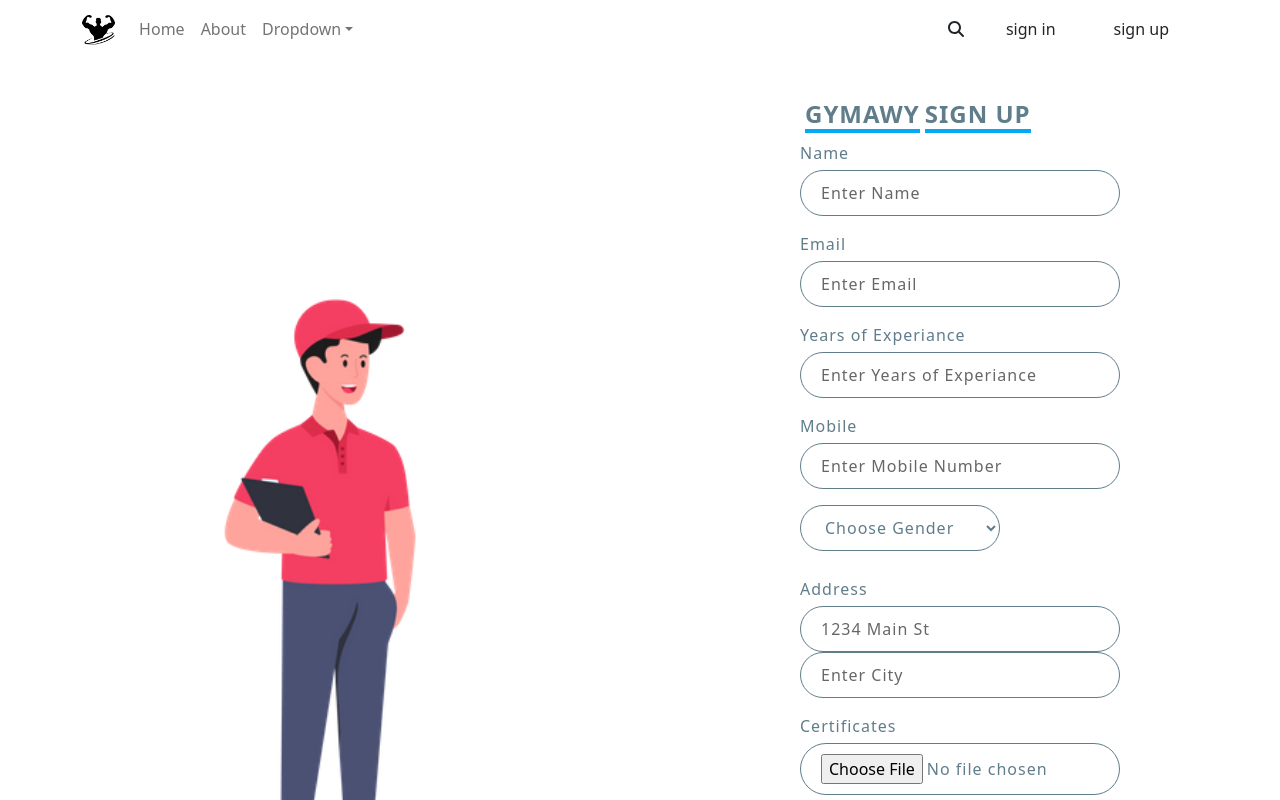
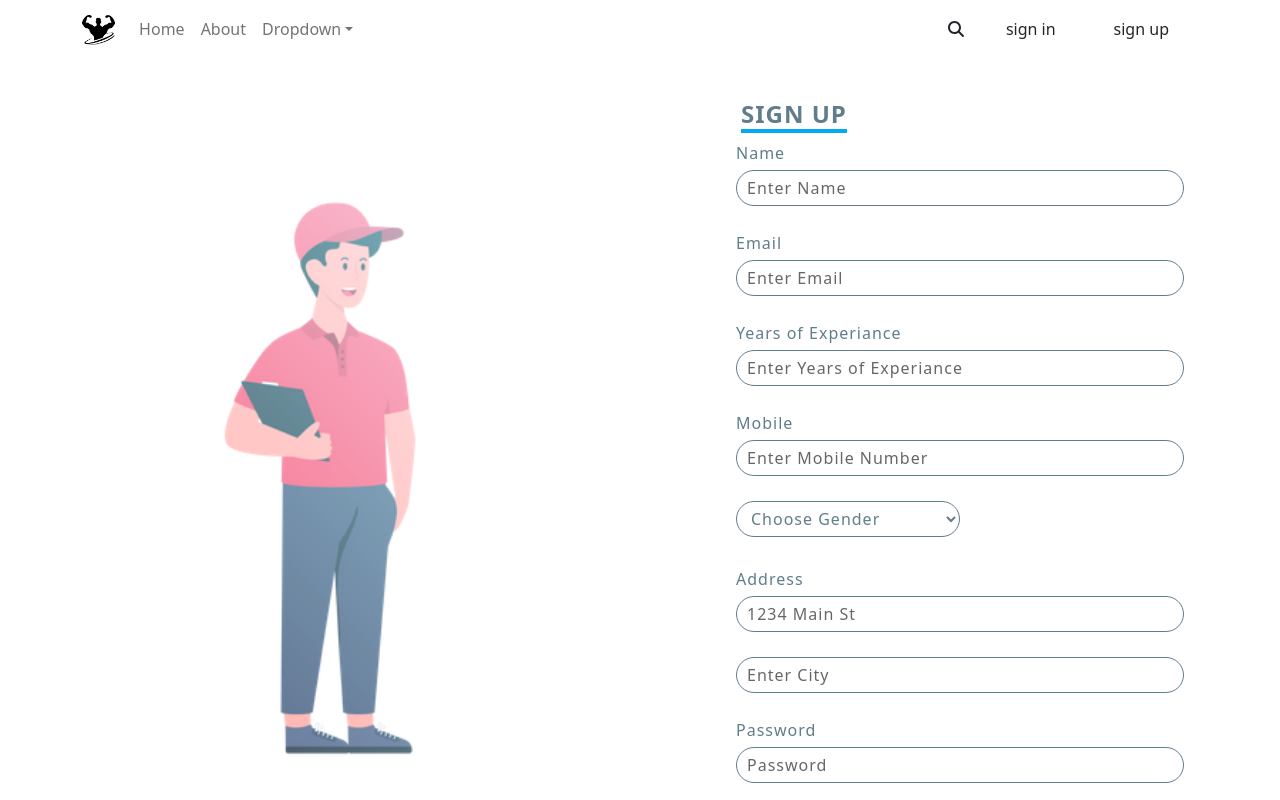
Before and after one commit to mansouryoussef286/CoachingApp-FrontEnd, a React (Create React App) app: page /coachsignup in a window 1280 px wide. Shown: the top 800 px of the page. Built offline with nearby package versions, Linux system fonts and the light colour scheme.

Commit message:
edit styling

```diff
--- a/src/components/coachsignup/CoachSignUpp.jsx
+++ b/src/components/coachsignup/CoachSignUpp.jsx
@@ -70,28 +70,28 @@ export const CoachSignUpp = () => {
         console.log(register);
 
         if(register.Name=="" || register.Name== null)
-        name="Enter Name";
+        name="Please enter Name";
         if(register.Email=="" || register.Email== null)
-        email="enter Email";
+        email="Please enter Email";
         if(register.YearsofExperiance=="" || register.YearsofExperiance== null)
-        YearsofExperiance="enter Years";
+        YearsofExperiance="Please enter Years";
         if(register.Mobile=="" || register.Mobile== null)
-        mobile="enter mobile";
+        mobile="Please enter mobile";
         if(register.gender=="" || register.gender== null )
         gender="Choose Gender";
         if(register.street=="" || register.street== null)
-        street="enter sterrt";
+        street="Please enter street";
         if(register.City=="" || register.City== null)
-        city="enter City";
+        city="Please enter City";
 
         if(register.Certificates=="" || register.Certificates== null)
         Certificates="Uplode Certificates";
         if(register.Images=="" || register.Images== null)
         Images="Uplode Images";
         if(register.Pass=="" || register.Pass== null)
-        pass="enter password";
+        pass="Please enter password";
         if(register.ConfPass=="" || register.ConfPass== null)
-        conpass="enter confirm password";
+        conpass="Please enter confirm password";
 
         if(register.Pass!=register.ConfPass)
         conpass="Password and confirm password must be the same";
@@ -115,22 +115,6 @@ export const CoachSignUpp = () => {
 
     }
 
-    const changeColor = ()=>{
-        if(window.scrollY >100){
-            setColor(true);
-        }else{
-            setColor(false);
-        }
-    }
-
-    useEffect(()=>{
-        window.addEventListener('scroll', changeColor);
-        // console.log('event listener added');
-    },[]
-
-    //Navbar
-
-    )
     return (
         <>
         <section className='coachSignupContainer '>
@@ -139,7 +123,6 @@ export const CoachSignUpp = () => {
             </div>
             <div className='cont'>
                 <div className='formB'>
-                    <h2>Gymawy</h2>
                     <h2>Sign Up</h2>
                     <form className='height=h-100' action="">
                             <div className='inputB'>
@@ -153,7 +136,7 @@ export const CoachSignUpp = () => {
                                     onChange={handlerInput}
                                     />
                             </div>
-                            <p className='registerError'>{errors.NameError}</p>
+                            <span className='registerError'>{errors.NameError}</span>
 
                             <div className='inputB'>
                                     <span>Email </span>
@@ -166,7 +149,8 @@ export const CoachSignUpp = () => {
                                     onChange={handlerInput}
                                     />
                             </div>
-                            <p className='registerError'>{errors.EmailError}</p>
+                            <span className='registerError'>{errors.EmailError}</span>
+
                             <div className='inputB'>
                                     <span>Years of Experiance </span>
                                     <input
@@ -178,8 +162,7 @@ export const CoachSignUpp = () => {
                                     onChange={handlerInput}
                                     />
                             </div>
-                            <p className='registerError'>{errors.YearsofExperianceError}</p>
-
+                            <span className='registerError'>{errors.YearsofExperianceError}</span>
 
                             <div className='inputB'>
                                     <span>Mobile </span>
@@ -192,15 +175,17 @@ export const CoachSignUpp = () => {
                                     onChange={handlerInput}
                                     />
                             </div>
-                            <p className='registerError'>{errors.MobileError}</p>
+                            <span className='registerError'>{errors.MobileError}</span>
 
-                            <select className='gender' name="gender" id="gender"  value={register.gender} onChange={handlerInput}>
-                            <option value="">Choose Gender</option>
-                            <option value="Male">Male</option>
-                            <option value="Female">Female</option>
-                            <option value="Others">Others</option>
-                            </select>
-                            <p className='registerError'>{errors.genderError}</p>
+                            <div className="inputB">
+                                <select name="gender" id="gender"  value={register.gender} onChange={handlerInput}>
+                                <option value="">Choose Gender</option>
+                                <option value="Male">Male</option>
+                                <option value="Female">Female</option>
+                                <option value="Others">Others</option>
+                                </select>
+                            </div>
+                            <span className='registerError'>{errors.genderError}</span>
 
                             <div className='inputB'>
                                     <span>Address </span>
@@ -210,7 +195,10 @@ export const CoachSignUpp = () => {
                                     value={register.street}
                                     onChange={handlerInput}
                                     />
+                            </div>
+                            <span className='registerError'>{errors.streetError}</span>
 
+                            <div className='inputB'>
                                     <input
                                     type="text"
                                     id="City"name="City"
@@ -218,12 +206,10 @@ export const CoachSignUpp = () => {
                                     value={register.City}
                                     onChange={handlerInput}
                                     />
+                            </div>
+                            <span className='registerError'>{errors.CityError}</span>
 
-                            </div>
-                            <p className='registerError'>{errors.streetError}</p>
-                            <p className='registerError'>{errors.CityError}</p>
-
-                            <div className='inputB'>
+                            {/* <div className='inputB'>
                                     <span>Certificates </span>
                                     <input
                                     type="file"
@@ -234,7 +220,7 @@ export const CoachSignUpp = () => {
                                     onChange={handlerInput}
                                     />
                             </div>
-                            <p className='registerError'>{errors.CertificatesError}</p>
+                            <span className='registerError'>{errors.CertificatesError}</span>
 
                             <div className='inputB'>
                                     <span>Images </span>
@@ -245,9 +231,10 @@ export const CoachSignUpp = () => {
                                     placeholder="Uplode Images"
                                     value={register.Images}
                                     onChange={handlerInput}
+                                    className='btn btn-danger'
                                     />
                             </div>
-                            <p className='registerError'>{errors.ImagesError}</p>
+                            <span className='registerError'>{errors.ImagesError}</span> */}
 
 
                             <div className="inputB">
@@ -260,7 +247,7 @@ export const CoachSignUpp = () => {
                                     onChange={handlerInput}
                                     />
                             </div>
-                            <p className='registerError'>{errors.PassError}</p>
+                            <span className='registerError'>{errors.PassError}</span>
 
 
                             <div className="inputB">
@@ -274,7 +261,7 @@ export const CoachSignUpp = () => {
                                     onChange={handlerInput}
                                     />
                             </div>
-                            <p className='registerError'>{errors.ConfPassError}</p>
+                            <span className='registerError'>{errors.ConfPassError}</span>
 
 
                             <div className="inputB">
@@ -283,7 +270,7 @@ export const CoachSignUpp = () => {
                             </div>
                             <div className="inputB">
 
-                            <p id="warning"></p>
+                            <span id="warning"></span>
                         </div>
 
                     </form>
--- a/src/components/coachsignup/coachstyle.css
+++ b/src/components/coachsignup/coachstyle.css
@@ -1,24 +1,15 @@
-.gender {
-    width: 200px;
-    padding: 10px 20px;
-    outline: none;
-    font-weight: 400;
-    border: 1px solid #607d8b;
-    font-size: 16px;
-    letter-spacing: 1px;
-    color: #607d8b;
-    background: transparent;
-    border-radius: 30px;
-    margin-bottom: 10px;
+.registerError {
+    color: red;
+    min-height: 14px;
+    display: inline-block;
+    font-size: 14px;
+    margin-bottom: 5px;
 }
 
-.registerError {
-    color: red;
-}
 
-* {
+/* * {
     --main-color: rgb(129, 207, 223);
-}
+} */
 
 
 /*#region Login*/
@@ -30,7 +21,7 @@
     position: relative;
     width: 100%;
     min-height: 100vh;
-    align-items: center ;
+    align-items: center;
     display: flex;
 }
 
@@ -47,7 +38,7 @@
     left: 0;
     width: 100%;
     height: 100%;
-    /* background: linear-gradient(225deg, var(--main-color), #000000); */
+    background: linear-gradient(225deg, var(--main-color), #000000);
     z-index: 1;
     mix-blend-mode: screen;
 }
@@ -71,7 +62,7 @@
 }
 
 .coachSignupContainer .cont .formB {
-    width: 50%;
+    width: 70%;
     height: 100%;
     /* margin to avoid navbar */
     margin-top: 100px;
@@ -90,10 +81,6 @@
     margin-left: 5px;
 }
 
-.coachSignupContainer .cont .formB .inputB {
-    /* margin-bottom: 20px; */
-}
-
 .coachSignupContainer .cont .formB .inputB span {
     font-size: 20px;
     margin-bottom: 5px;
@@ -104,9 +91,10 @@
     letter-spacing: 1px;
 }
 
-.coachSignupContainer .cont .formB .inputB input {
+.coachSignupContainer .cont .formB .inputB input,
+.coachSignupContainer .cont .formB .inputB select {
     width: 100%;
-    padding: 10px 20px;
+    padding: 5px 10px;
     outline: none;
     font-weight: 400;
     border: 1px solid #607d8b;
@@ -116,6 +104,11 @@
     background: transparent;
     border-radius: 30px;
     /* margin-bottom: 10px; */
+}
+
+.coachSignupContainer .cont .formB .inputB select {
+    width: 50%;
+    margin-bottom: 5px;
 }
 
 .coachSignupContainer .cont .formB .inputB input[type="button"] {
@@ -146,14 +139,12 @@
     color: var(--main-color);
 }
 
-
 .coachSignupContainer .cont .formB h3 {
     color: #607d8b;
     text-align: center;
     margin: 80px 0 10px;
     font-weight: 500;
 }
-
 
 .coachSignupContainer .cont .formB .somed {
     display: flex;
@@ -228,7 +219,6 @@
     }
 }
 
-
 .coachSignupContainer .overlay {
     width: 100%;
     height: 100%;
```
